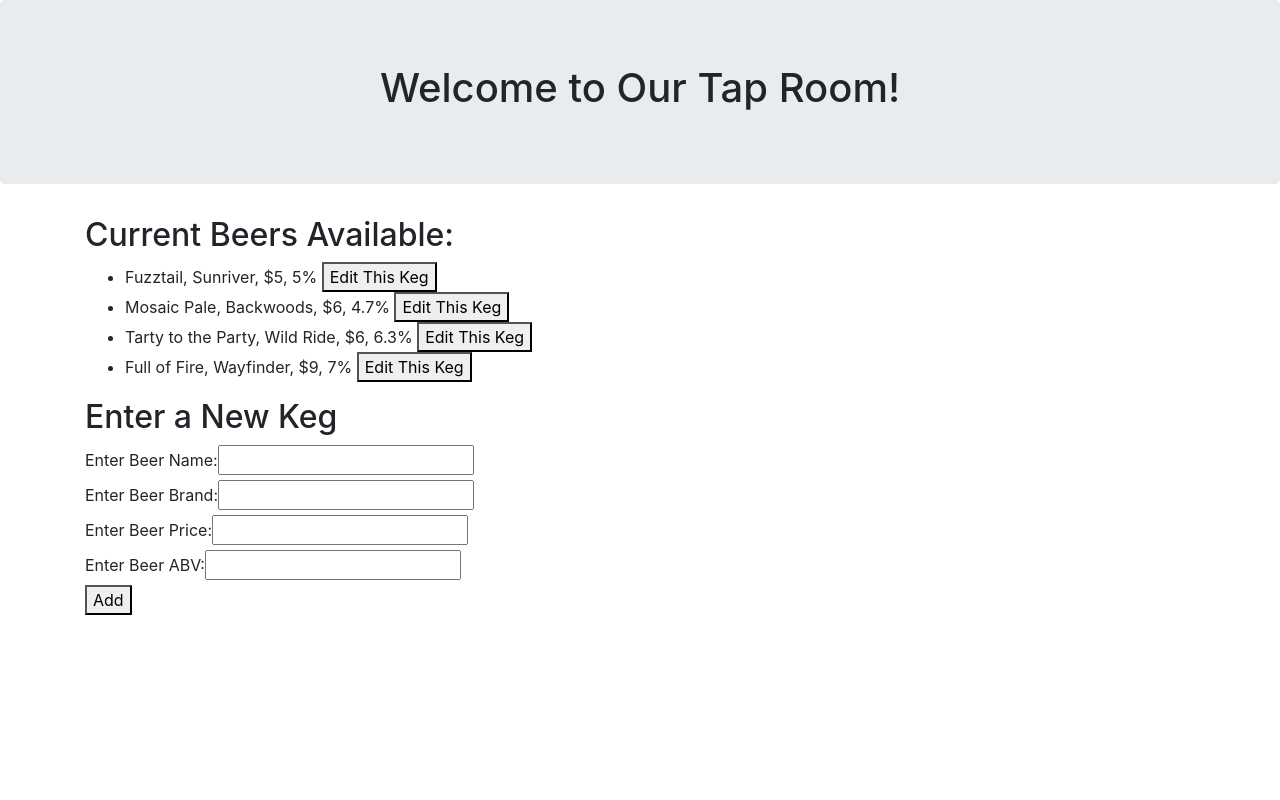
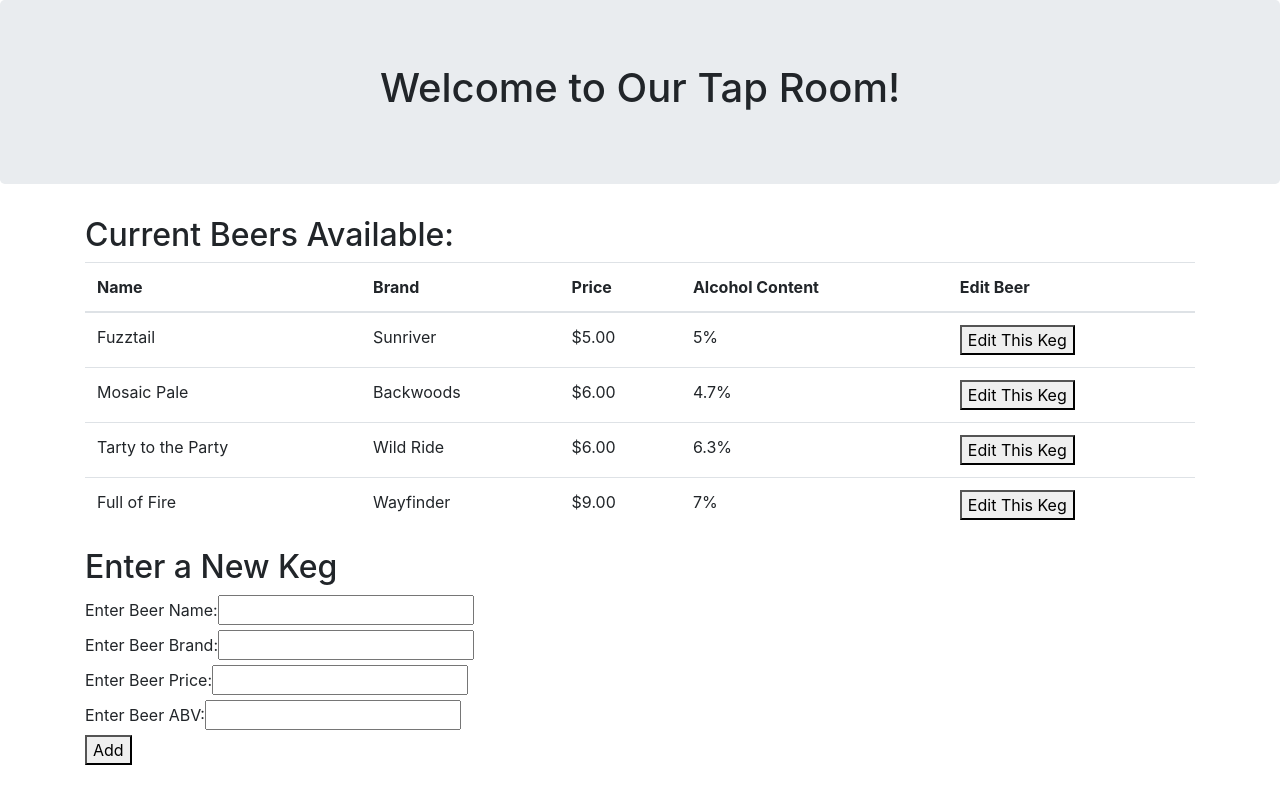
Before and after one commit to kailagoff/tap-room, an Angular app: page / in a window 1280 px wide. Built offline with nearby package versions, Linux system fonts and the light colour scheme.

Commit message:
add table styling

```diff
--- a/src/app/keg-list/keg-list.component.html
+++ b/src/app/keg-list/keg-list.component.html
@@ -1,6 +1,21 @@
-<div class="kegs-list">
-  <h2>Current Beers Available:</h2>
-  <ul>
-    <li *ngFor="let keg of childKegsList">{{ keg.name}}, {{keg.brand}}, ${{keg.price}}, {{keg.alcoholContent}}%     <button (click)="editButtonClicked(keg)">Edit This Keg</button></li>
-  </ul>
-</div>
+<h2>Current Beers Available:</h2>
+<table class="table table-hover" id="keg-list">
+  <thead>
+    <tr>
+      <th scope="col">Name</th>
+      <th scope="col">Brand</th>
+      <th scope="col">Price</th>
+      <th scope="col">Alcohol Content</th>
+      <th scope="col">Edit Beer</th>
+    </tr>
+  </thead>
+  <tbody>
+    <tr *ngFor="let keg of childKegsList">
+      <td>{{keg.name}}</td>
+      <td>{{keg.brand}}</td>
+      <td>${{keg.price}}.00</td>
+      <td>{{keg.alcoholContent}}%</td>
+      <td><button (click)="editButtonClicked(keg)">Edit This Keg</button></td>
+    </tr>
+  </tbody>
+</table>
```
